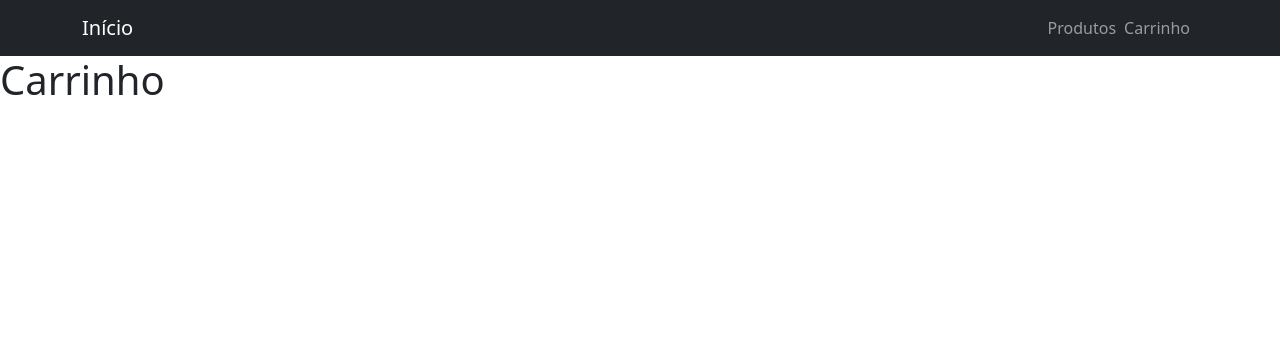
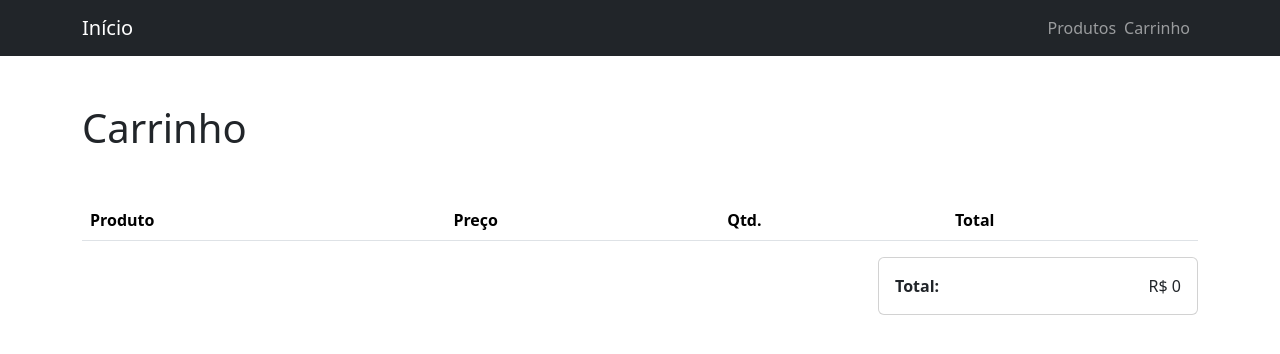
Before and after one commit to lwkas-gabriel/black-next-js, a Next.js app: page /cart in a window 1280 px wide. Shown: the top 354 px of the page. Built offline with nearby package versions, Linux system fonts and the light colour scheme.

Commit message:
ajuste e inclusão do carrinho da aplicação

```diff
--- /dev/null
+++ b/src/components/CartTable.tsx
@@ -0,0 +1,101 @@
+import { useCart } from "@/hooks/useCart";
+import { ProductType } from "@/services/products"
+import Image from "next/image";
+import { useEffect, useState } from "react";
+import { Button, Col, Row, Table } from "reactstrap";
+
+type CartEntry = {
+    product: ProductType
+    quantity: number
+}
+
+const CartTableRow = (props: {
+    entry: CartEntry
+}) => {
+    const { addProduct, removeProduct } = useCart();
+
+    return (
+        <tr>
+            <td>
+                <Row className="align-itens-center">
+                    <Col xs={4} md={2} lg={1}>
+                        <Image
+                            src={props.entry.product.imageUrl}
+                            alt={props.entry.product.name}
+                            height={30}
+                            width={30}
+                            />
+                    </Col>
+                    <Col xs={8} md={10} lg={11}>
+                        {props.entry.product.name}
+                    </Col>
+                </Row>
+            </td>
+            <td>R$ {props.entry.product.price}</td>
+            <td>{props.entry.quantity}</td>
+            <td>R$ {props.entry.product.price * props.entry.quantity}</td>
+            <td>
+                <Button
+                    color="primary"
+                    size="sm"
+                    onClick={() => addProduct(props.entry.product)}
+                >
+                    +
+                </Button>
+                {' '}
+                <Button
+                    color="danger"
+                    size="sm"
+                    onClick={() => removeProduct(props.entry.product.id)}
+                >
+                    -
+                </Button>
+            </td>
+        </tr>
+    )
+}
+
+export default function CartTable() {
+    const [cartEntries, setCartEntries] = useState<CartEntry[]>([])
+    const { cart } = useCart()
+
+    useEffect(() => {
+      const entriesList = cart.reduce((list, product) => {
+        const entryIndex = list.findIndex(entry => entry.product.id === product.id)
+
+        if (entryIndex === -1) {
+          return [
+            ...list,
+            {
+              product,
+              quantity: 1
+            }
+          ]
+        }
+
+        list[entryIndex].quantity++
+        return list
+
+      }, [] as CartEntry[])
+
+      entriesList.sort((a, b) => a.product.id - b.product.id)
+      setCartEntries(entriesList)
+
+    }, [cart])
+
+    return (
+      <Table responsive className="align-middle" style={{ minWidth: '32rem' }}>
+        <thead>
+          <tr>
+            <th>Produto</th>
+            <th>Preço</th>
+            <th>Qtd.</th>
+            <th>Total</th>
+          </tr>
+        </thead>
+        <tbody>
+                  {cartEntries.map(entry => <CartTableRow key={entry.product.id} entry={entry} />)}
+        </tbody>
+      </Table>
+    )
+  }
--- /dev/null
+++ b/src/components/CartTotal.jsx
@@ -0,0 +1,21 @@
+import { useCart } from "@/hooks/useCart";
+import { Card, CardBody } from "reactstrap";
+
+const CartTotal = () => {
+    const { cart } = useCart();
+
+    return (
+        <Card className="ms-auto" style={{ maxWidth:'20rem'} }>
+            <CardBody className="d-flex justify-content-between">
+                <strong>
+                    Total:
+                </strong>
+                <span>
+                    R$ {cart.reduce((total, product) => total + product.price, 0)}
+                </span>
+            </CardBody>
+        </Card>
+    )
+}
+
+export default CartTotal;
--- /dev/null
+++ b/src/hooks/useCart.tsx
@@ -0,0 +1,51 @@
+import { ProductType } from "@/services/products"
+import { ReactNode, createContext, useContext, useEffect, useState } from "react"
+
+type CartContextType = {
+    cart: ProductType[]
+    addProduct: (product: ProductType) => void
+    removeProduct: (productId: number) => void
+}
+
+const CartContext = createContext<CartContextType>( {} as CartContextType);
+
+export const CartContextProvider = (props: {
+    children: ReactNode
+  }) => {
+    const [cart, setCart] = useState<ProductType[]>([])
+
+    useEffect(() => {
+      const storedCart = localStorage.getItem('shopping-cart')
+
+      if (storedCart) {
+        setCart(JSON.parse(storedCart))
+      }
+    }, [])
+
+    const addProduct = (product: ProductType) => {
+      const updatedCart = [...cart, product]
+      localStorage.setItem('shopping-cart', JSON.stringify(updatedCart))
+      setCart(updatedCart)
+    }
+
+    const removeProduct = (productId: number) => {
+      const productIndex = cart.findIndex(product => product.id === productId)
+
+      if (productIndex !== -1) {
+        const updatedCart = [...cart]
+        updatedCart.splice(productIndex, 1)
+        localStorage.setItem('shopping-cart', JSON.stringify(updatedCart))
+        setCart(updatedCart)
+      }
+    }
+
+    return (
+      <CartContext.Provider
+        value={{ cart, addProduct, removeProduct }}
+      >
+        {props.children}
+      </CartContext.Provider>
+    );
+  }
+
+  export const useCart = () => useContext(CartContext)
--- a/src/pages/_app.tsx
+++ b/src/pages/_app.tsx
@@ -1,6 +1,11 @@
+import { CartContextProvider } from '@/hooks/useCart';
 import 'bootstrap/dist/css/bootstrap.min.css';
 import type { AppProps } from "next/app";
 
 export default function App({ Component, pageProps }: AppProps) {
-  return <Component {...pageProps} />;
+  return (
+    <CartContextProvider>
+      <Component {...pageProps} />
+    </CartContextProvider>
+  );
 }
--- a/src/pages/cart.tsx
+++ b/src/pages/cart.tsx
@@ -1,6 +1,9 @@
+import CartTable from "@/components/CartTable";
+import CartTotal from "@/components/CartTotal";
 import Header from "@/components/Header";
 import { NextPage } from "next";
 import Head from "next/head";
+import { Container } from "reactstrap";
 
 const Cart: NextPage = () => {
     return (
@@ -11,9 +14,16 @@
                 <link rel="icon" href="/favicon.ico" />
             </Head>
             <Header />
-            <h1>
-                Carrinho
-            </h1>
+
+            <main>
+                <Container className="mb-5">
+                    <h1 className="my-5">
+                        Carrinho
+                    </h1>
+                    <CartTable />
+                    <CartTotal />
+                </Container>
+            </main>
         </>
     )
 }
```
Also changed, not shown: src/components/ProductCard.tsx (+5 -2 lines), src/components/ProductDetails.tsx (+5 -2 lines).
